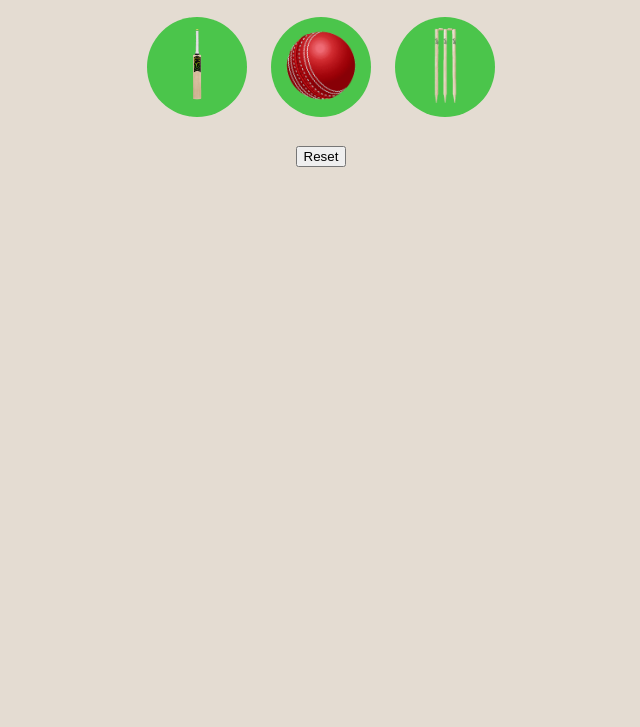
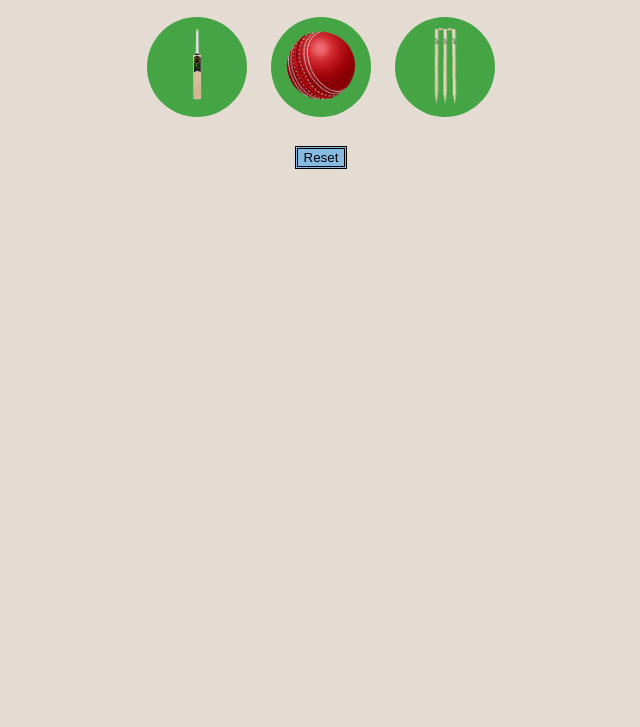
Before and after one commit to Akshit56/Cricket-Game, a plain HTML site: page index.html in a window 1280 px wide. Shown: the part 73-800 px from the top of the page, without its empty margins (319-959 px from the left). Drawn offline with Linux system fonts and the light colour scheme.

Commit message:
Reset button styling

```diff
--- a/index.html
+++ b/index.html
@@ -20,7 +20,7 @@
     <h3 id="computer-move"></h3>
     <h3 id="final-result"></h3>
     <h3 id="final-score"></h3>
-    <button onclick="resetButton()">Reset</button>
+    <button class="reset-button" onclick="resetButton()">Reset</button>
     <script src="script.js"></script>
   </body>
 </html>
--- a/style.css
+++ b/style.css
@@ -1,6 +1,9 @@
 body {
   text-align: center;
   background-color: rgb(228, 220, 210);
+  color: rgb(108, 102, 102);
+
+
 }
 .choice-image {
   height: 100px;
@@ -12,12 +15,13 @@ body {
   height: 100px;
 }
 
+
 .choice-button{
   height: 100px;
   width: 100px;
   border: none;
   margin: 10px;
-  background-color: rgb(75, 197, 75);
+  background-color: rgb(69, 165, 69);
   border-radius: 50px;
   cursor: pointer;
 }
@@ -25,3 +29,8 @@ body {
 .choice-image{
   height: 75px;
 }
+
+.reset-button{
+  background-color: rgb(135, 186, 224);
+  border: double;
+}
```
